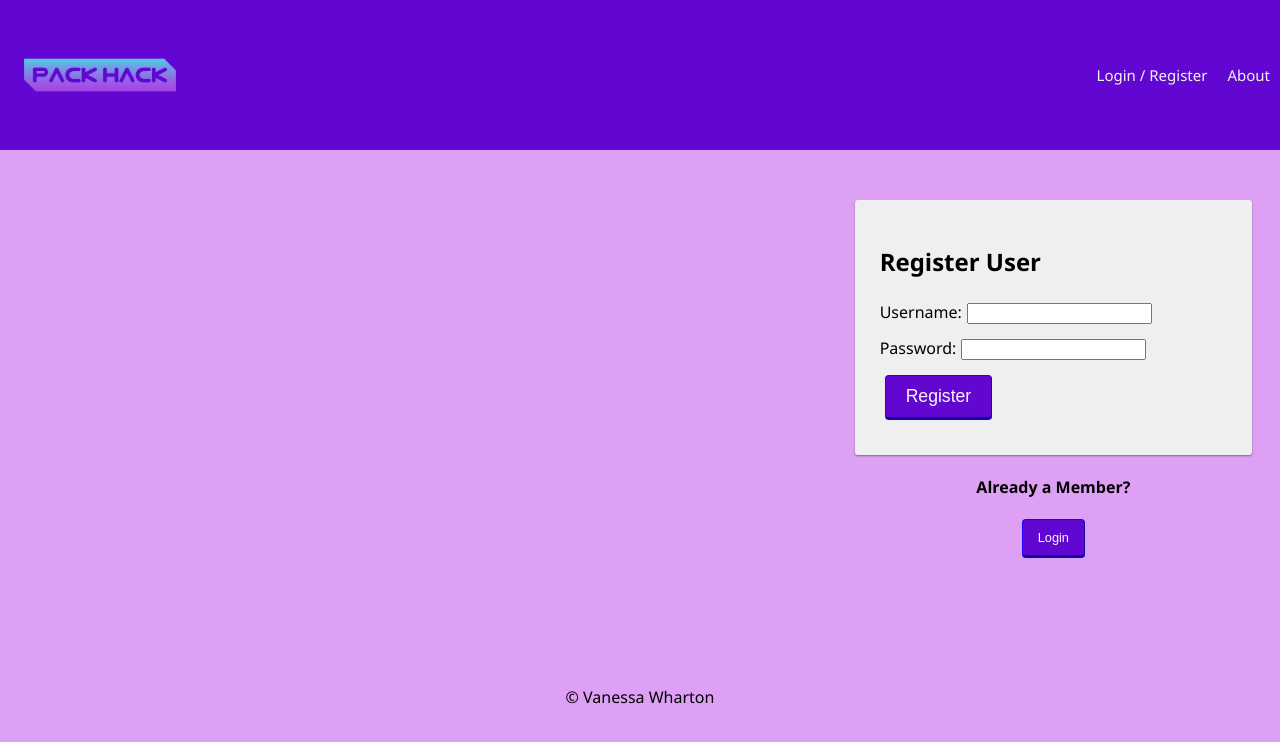
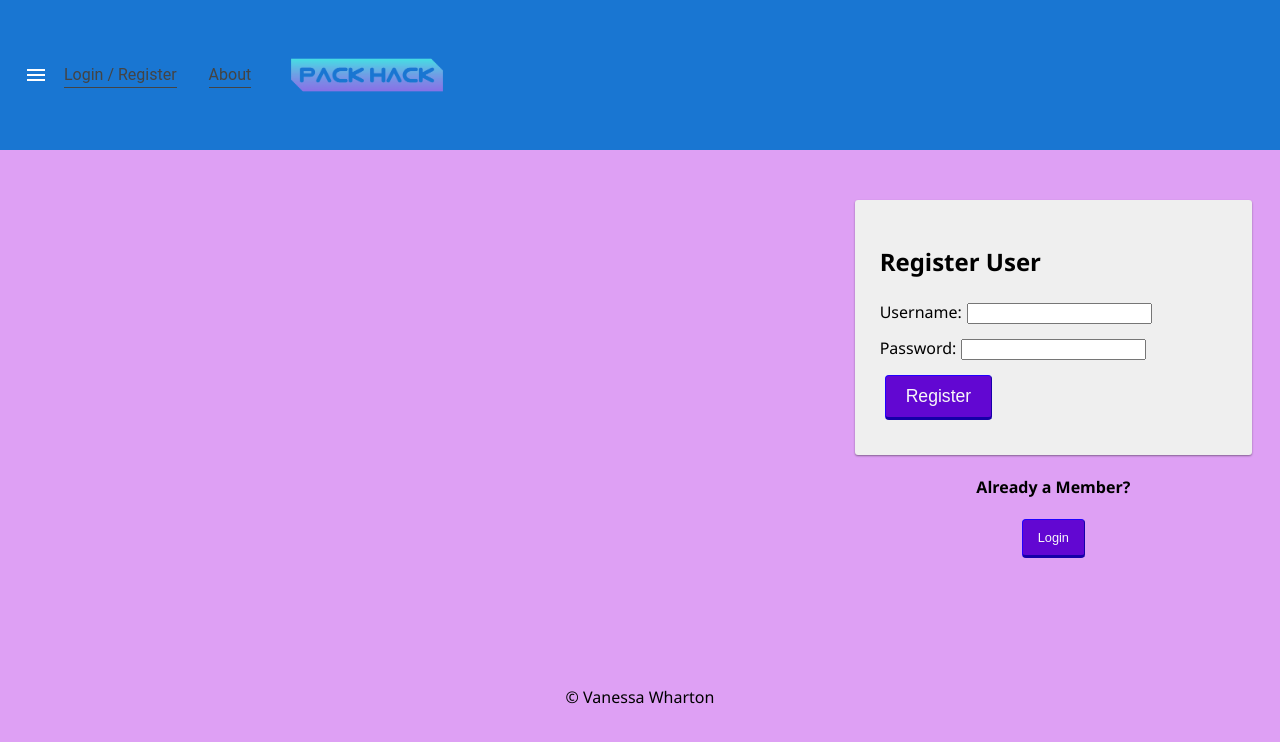
Before and after one commit to vanessawharton/PACK-HACK-prime-solo-project, a React (Create React App) app: page /#/home in a window 1280 px wide. Shown: the top 742 px of the page. Built offline with nearby package versions, Linux system fonts and the light colour scheme; no server answers.

Commit message:
Testing Nav Bar with MUI

```diff
--- a/src/components/App/App.jsx
+++ b/src/components/App/App.jsx
@@ -65,7 +65,7 @@
           >
             {user.id ?
               // If the user is already logged in,
-              // redirect to the /user page
+              // redirect to the /trips page
               <Redirect to="/trips" />
               :
               // Otherwise, show the login page
@@ -79,7 +79,7 @@
           >
             {user.id ?
               // If the user is already logged in,
-              // redirect them to the /user page
+              // redirect them to the /trips page
               <Redirect to="/trips" />
               :
               // Otherwise, show the registration page
@@ -93,7 +93,7 @@
           >
             {user.id ?
               // If the user is already logged in,
-              // redirect them to the /user page
+              // redirect them to the /trips page
               <Redirect to="/trips" />
               :
               // Otherwise, show the Landing page
--- a/src/components/Nav/Nav.jsx
+++ b/src/components/Nav/Nav.jsx
@@ -1,4 +1,4 @@
-import React from 'react';
+import * as React from 'react';
 import { Link } from 'react-router-dom';
 import LogOutButton from '../LogOutButton/LogOutButton';
 import './Nav.css';
@@ -6,66 +6,104 @@
 import { useHistory } from 'react-router';
 
 // material-UI components
-// import { makeStyles } from '@material-ui/core/styles';
-// import AppBar from '@material-ui/core/AppBar';
-// import Toolbar from '@material-ui/core/Toolbar';
+import AppBar from '@mui/material/AppBar';
+import Box from '@mui/material/Box';
+import Toolbar from '@mui/material/Toolbar';
+import Button from '@mui/material/Button';
+import IconButton from '@mui/material/IconButton';
+import MenuIcon from '@mui/icons-material/Menu';
+import Menu from '@mui/material/Menu';
+import MenuItem from '@mui/material/MenuItem';
 
-// const useStyles = makeStyles((theme) => ({
-//   root: {
-//       flexGrow: 1,
-//   },
-//   menuButton: {
-//       marginRight: theme.spacing(2),
-//   },
-//   title: {
-//       flexGrow: 1,
-//   },
-// }));
+export default function Nav() {
 
-function Nav() {
   const user = useSelector((store) => store.user);
-  // const classes = useStyles();
   const history = useHistory();
 
-  const navHome = () => {
-    history.push('/')
-}
+  return (
+    <div className="nav">
+    <Box sx={{ flexGrow: 1 }}>
+      <AppBar position="static">
+        <Toolbar>
+          {/* <IconButton
+            size="large"
+            edge="start"
+            color="inherit"
+            aria-label="menu"
+            sx={{ mr: 2 }}
+          > */}
+            <MenuIcon />
+            {/* <Menu
+              id="basic-menu"
+              open={open}
+            > */}
 
-  return (
-    // <div className={classes.root}>
-    <div className="nav">
-      {/* <AppBar position="static">
-        <Toolbar>
-          <button onClick={navHome}>Home</button>
-        </Toolbar>
-      </AppBar> */}
-        <img style={{ width: 200, height: 150 }} src="/images/PACKHACKInvertedColor2000x1500.png" />
-      <div>
             {/* If no user is logged in, show these links */}
             {!user.id && (
               // If there's no user, show login/registration links
-          <Link className="navLink" to="/login">
+              <>
+              <MenuItem>
+                <button
+                  type="button"
+                  className="btn btn_asLink"
+                  onClick={() => {
+                    history.push('/login');
+                  }}
+                >
                   Login / Register
-          </Link>
+                </button>
+              </MenuItem>
+              <MenuItem>
+                <button
+                  type="button"
+                  className="btn btn_asLink"
+                  onClick={() => {
+                    history.push('/about');
+                  }}
+                >
+                  About
+                </button>
+              </MenuItem>
+              </>
             )}
 
             {/* If a user is logged in, show these links */}
             {user.id && (
               <>
-            <Link className="navLink" to="/trips">
+                <MenuItem>
+                  <button
+                  type="button"
+                  className="btn btn_asLink"
+                  onClick={() => {
+                    history.push('/trips');
+                  }}
+                >
                   Home
-            </Link>
-
+                </button>
+                </MenuItem>
+                <MenuItem>
+                  <button
+                  type="button"
+                  className="btn btn_asLink"
+                  onClick={() => {
+                    history.push('/about');
+                  }}
+                >
+                  About
+                </button>
+                </MenuItem>
+                <MenuItem>
                   <LogOutButton className="navLink" />
+                </MenuItem>
               </>
             )}
 
-        <Link className="navLink" to="/about">
-          About
-        </Link>
-      </div>
+            {/* </Menu> */}
+          {/* </IconButton> */}
+          <img style={{ width: 200, height: 150 }} src="/images/PACKHACKInvertedColor2000x1500.png" />
+        </Toolbar>
+      </AppBar>
+    </Box>
     </div>
   );
 }
-
-export default Nav;
```
Lines whose indentation alone changed are shown as unchanged.
